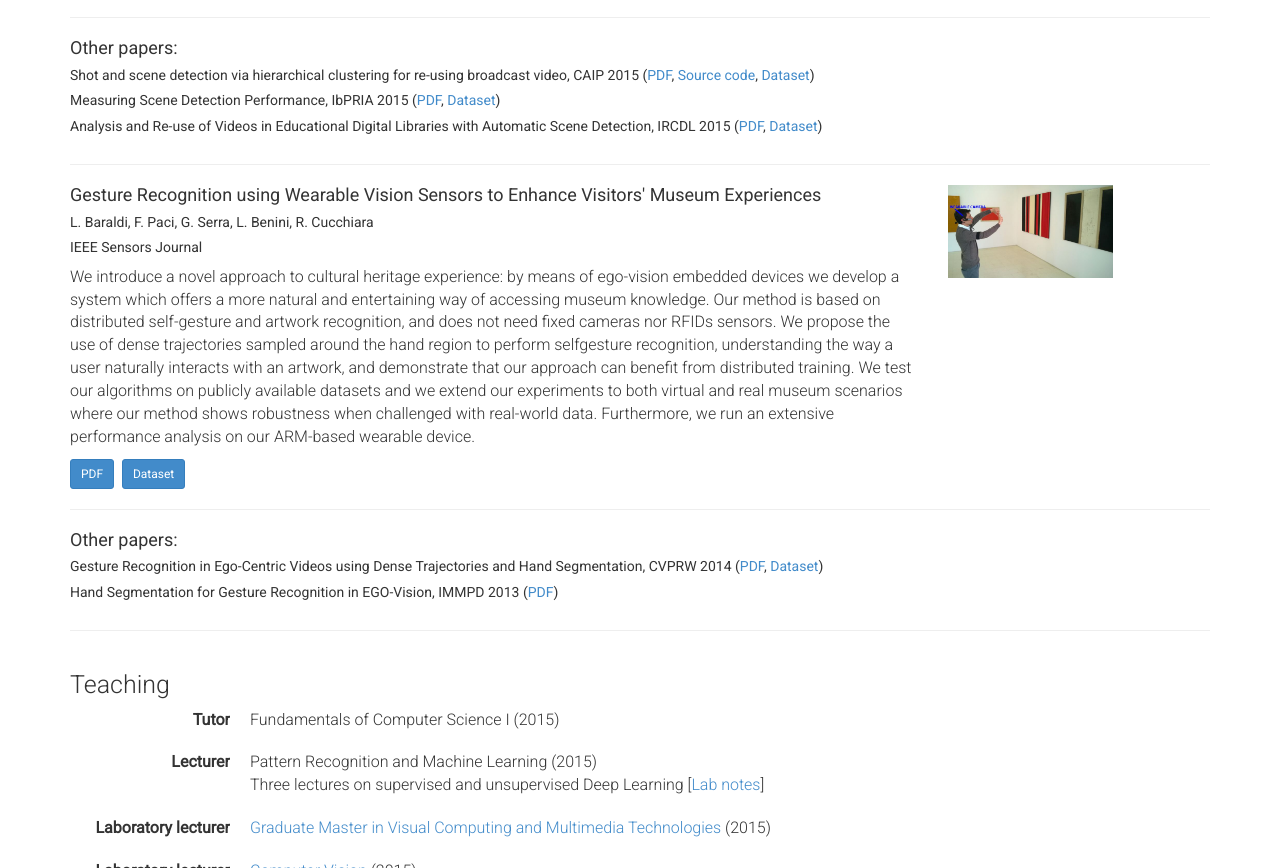
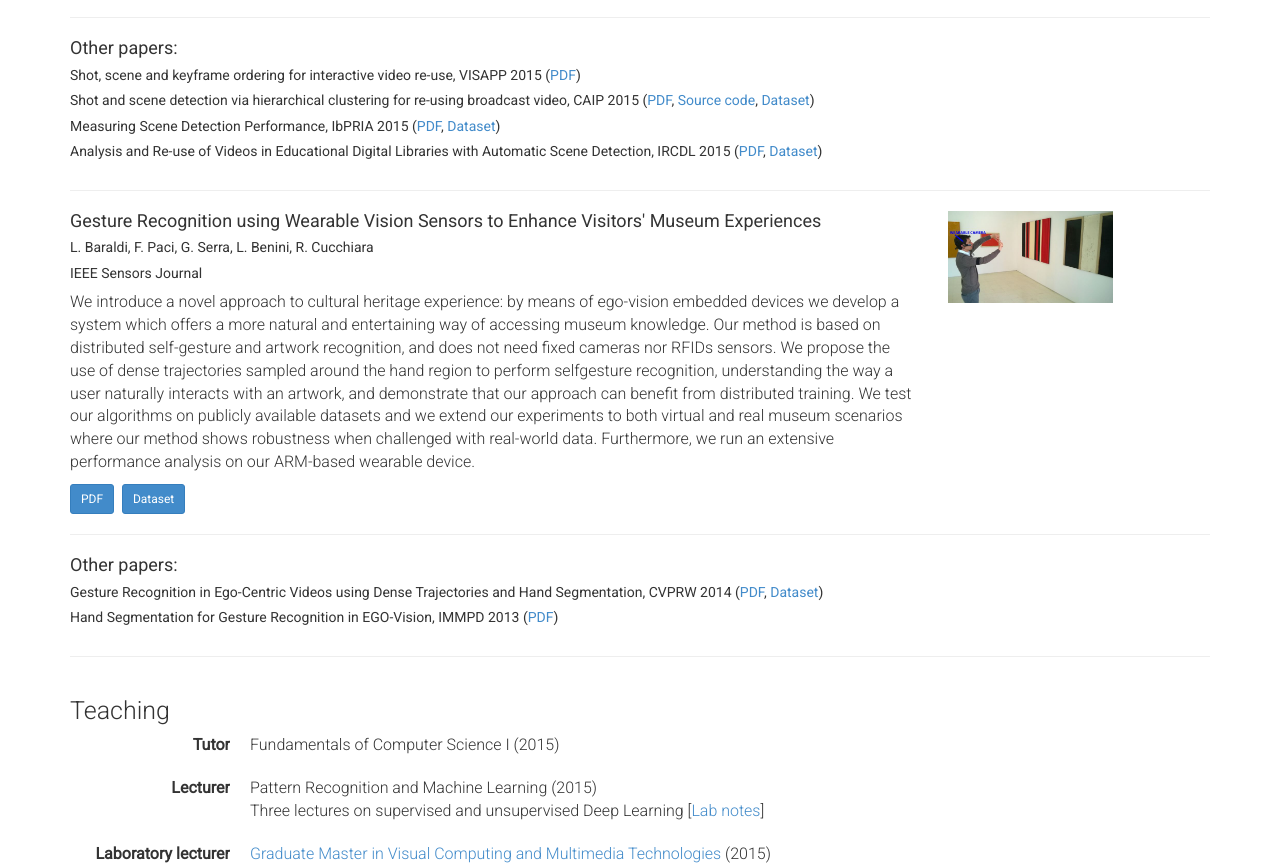
Before and after one commit to ominux/baraldilorenzo.github.io, a plain HTML site: page index.html in a window 1280 px wide. Shown: the part 893-1761 px from the top of the page. Drawn offline with nearby package versions, Linux system fonts and the light colour scheme; files whose address does not match are found by name.

Commit message:
Added VISAPP paper

```diff
--- a/index.html
+++ b/index.html
@@ -90,6 +90,7 @@
       <div class="row">
         <div class="col-md-9">
 		  <h4>Other papers:</h4>
+		  <h5>Shot, scene and keyframe ordering for interactive video re-use, VISAPP 2015 (<a href="http://imagelab.ing.unimore.it/imagelab/pubblicazioni/2016_VISAPP.pdf">PDF</a>)</h5>
 		  <h5>Shot and scene detection via hierarchical clustering for re-using broadcast video, CAIP 2015 (<a href="http://imagelab.ing.unimore.it/imagelab/pubblicazioni/2015CAIP.pdf">PDF</a>, <a href="http://imagelab.ing.unimore.it/files/ShotDetector.zip">Source code</a>, <a href="http://imagelab.ing.unimore.it/files/RaiSceneDetection.zip">Dataset</a>)</h5>
           <h5>Measuring Scene Detection Performance, IbPRIA 2015 (<a href="http://imagelab.ing.unimore.it/imagelab/pubblicazioni/2015IbPRIA.pdf">PDF</a>, <a href="http://imagelab.ing.unimore.it/files/RaiSceneDetection.zip">Dataset</a>)</h5>
 		  <h5>Analysis and Re-use of Videos in Educational Digital Libraries with Automatic Scene Detection, IRCDL 2015 (<a href="http://imagelab.ing.unimore.it/imagelab/pubblicazioni/2015IRCDL.pdf">PDF</a>, <a href="http://imagelab.ing.unimore.it/files/RaiSceneDetection.zip">Dataset</a>)</h5>
```
